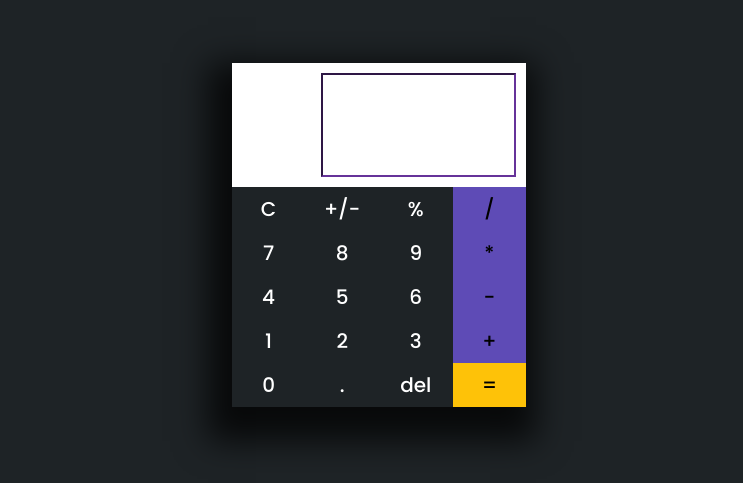
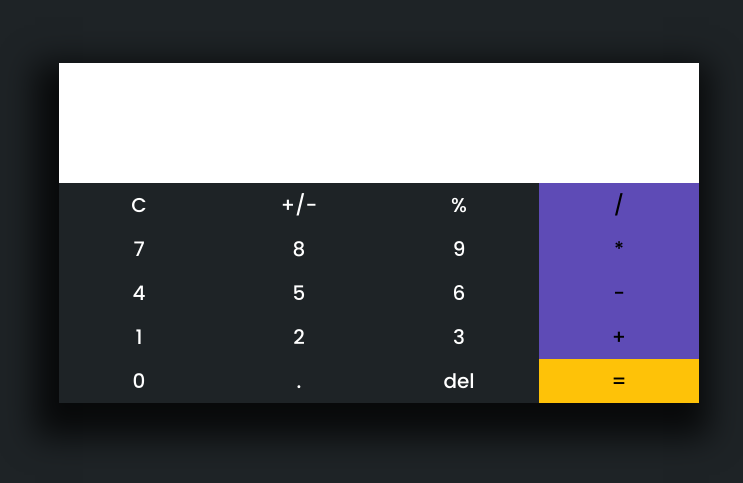
Before and after one commit to debasis9051/debasis9051.github.io, a plain HTML site: page index.html in a window 1280 px wide. Shown: the part 127-610 px from the top of the page, without its empty margins (261-1004 px from the left). Drawn offline with nearby package versions, Linux system fonts and the light colour scheme.

Commit message:
Add files via upload

```diff
--- a/styles/style.css
+++ b/styles/style.css
@@ -58,7 +58,7 @@ body{
 
 }
 input{
-    border-color: rebeccapurple;
+    border: none;
     height: 80px;
     padding-top: 20px;
 
@@ -73,6 +73,16 @@ input{
         padding-top: 20px;
 
     }
+    .container{
+
+        margin: auto;
+        width: 50%;
+        height: 90%;
+        padding: 0px;
+        margin-top:190px;
+        box-shadow: -7px 17px 31px 17px rgba(0,0,0,0.75);
+
+    }
   }
 
 
@@ -85,6 +95,16 @@ input{
         padding-top: 10px;
 
     }
+    .container{
+
+        margin: auto;
+        width: 50%;
+        height: 90%;
+        padding: 0px;
+        margin-top:190px;
+        box-shadow: -7px 17px 31px 17px rgba(0,0,0,0.75);
+
+    }
 }
 
 /* Medium devices (landscape tablets, 768px and up) */
@@ -93,6 +113,16 @@ input{
         padding:10px ;
         margin-left: 0px;
         padding-top: 10px;
+
+    }
+    .container{
+
+        margin: auto;
+        width: 50%;
+        height: 90%;
+        padding: 0px;
+        margin-top:190px;
+        box-shadow: -7px 17px 31px 17px rgba(0,0,0,0.75);
 
     }
    }
@@ -123,7 +153,7 @@ input{
     .container{
 
         margin: auto;
-        width: 60%;
+        width: 50%;
         height: 90%;
         padding: 0px;
         margin-top:190px;
@@ -135,5 +165,14 @@ input{
 
 /* Large devices (laptops/desktops, 992px and up) */
 @media only screen and (min-width: 992px) {
+    .container{
+
+        margin: auto;
+        width: 50%;
+        height: 90%;
+        padding: 0px;
+        margin-top:190px;
+        box-shadow: -7px 17px 31px 17px rgba(0,0,0,0.75);
 
     }
+    }
```
